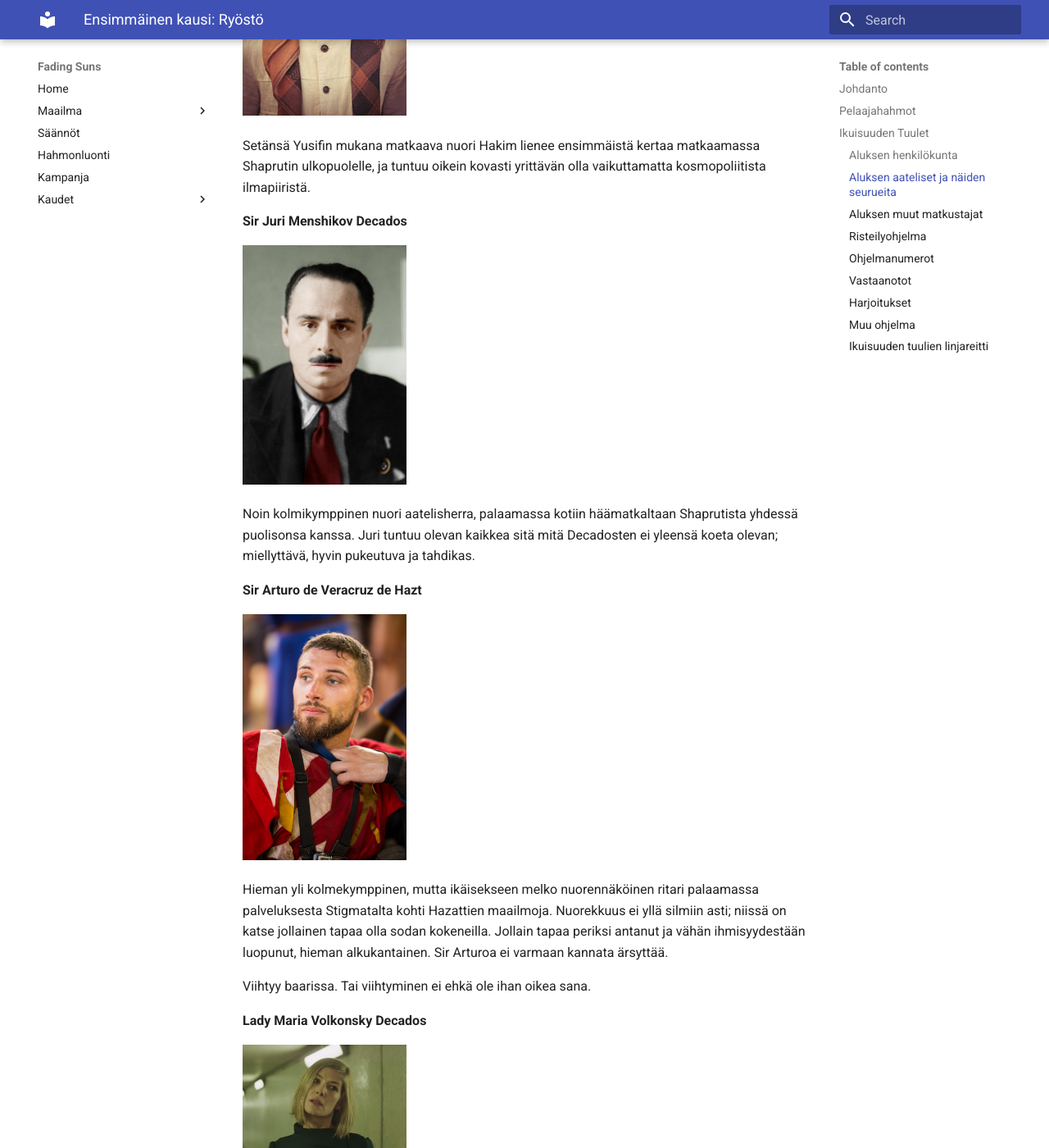
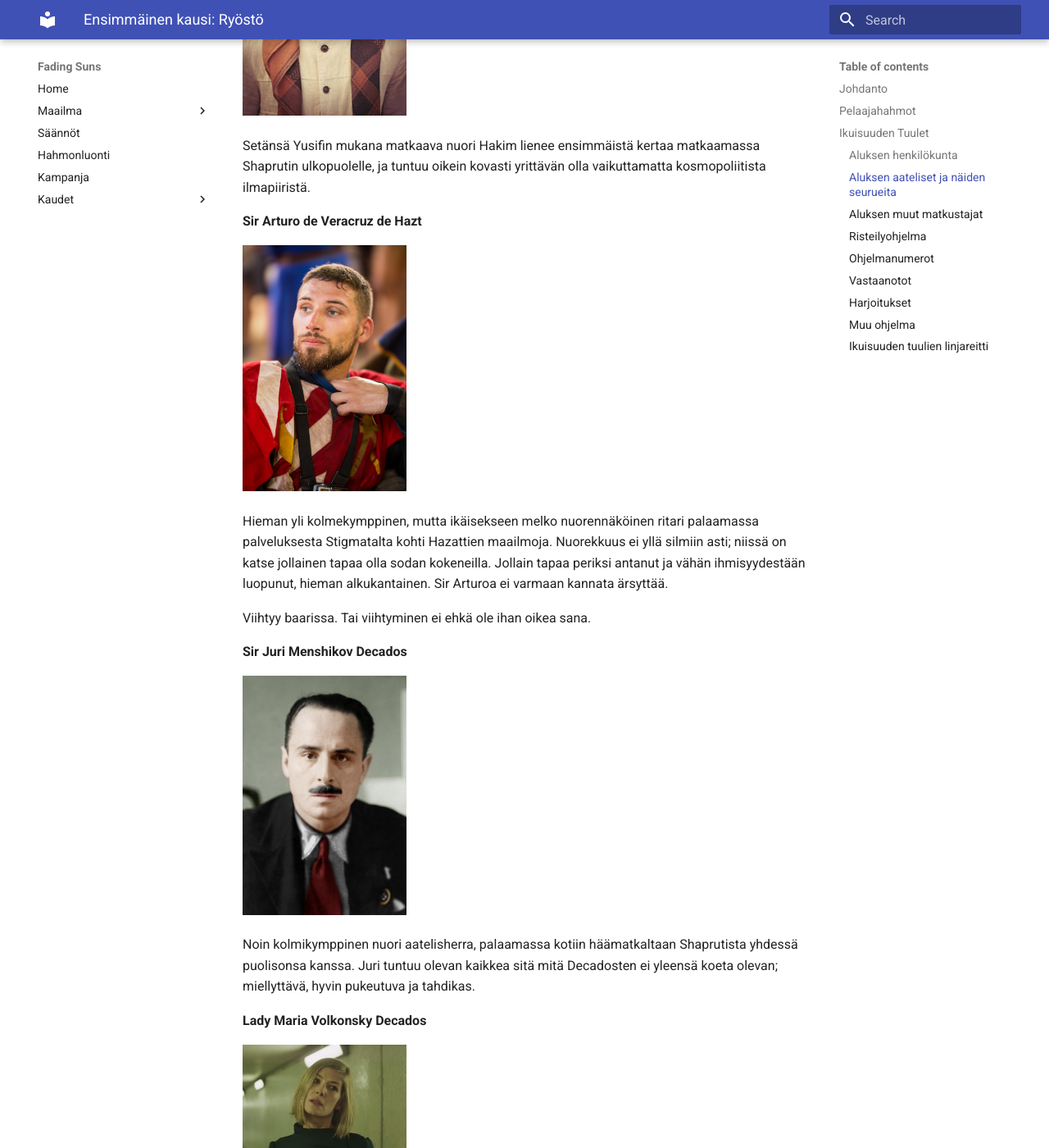
Before and after one commit to mertenator100/mertenator100.github.io, an MkDocs documentation site: the page built from docs/kausi1.md, in a window 1280 px wide and 1400 px high, scrolled down 6720 px. Shown: the whole window at 82% size. Built offline with MkDocs 1.6.1 and Material for MkDocs 9.7.7, drawn with Linux system fonts in a browser that asks for light colours; some of the changed lines change nothing that is shown.

Commit message:
hahmofix

```diff
--- a/docs/kausi1.md
+++ b/docs/kausi1.md
@@ -106,12 +106,6 @@ Hillitty ja huomaavainen Al-Malik -suvun gentlemanni, matkalla kotiplaneetaltaan
 
 Setänsä Yusifin mukana matkaava nuori Hakim lienee ensimmäistä kertaa matkaamassa Shaprutin ulkopuolelle, ja tuntuu oikein kovasti yrittävän olla vaikuttamatta kosmopoliitista ilmapiiristä.
 
-**Sir Juri Menshikov Decados**
-
-<img src="/img/juridecados.jpg" alt="Juri" title="Juri" width="200" height="200" />
-
-Noin kolmikymppinen nuori aatelisherra, palaamassa kotiin häämatkaltaan Shaprutista yhdessä puolisonsa kanssa. Juri tuntuu olevan kaikkea sitä mitä Decadosten ei yleensä koeta olevan; miellyttävä, hyvin pukeutuva ja tahdikas.
-
 **Sir Arturo de Veracruz de Hazt**
 
 <img src="/img/arturo.jpg" alt="Arturo" title="Arturo" width="200" height="200" />
@@ -119,6 +113,12 @@ Noin kolmikymppinen nuori aatelisherra, palaamassa kotiin häämatkaltaan Shapru
 Hieman yli kolmekymppinen, mutta ikäisekseen melko nuorennäköinen ritari palaamassa palveluksesta Stigmatalta kohti Hazattien maailmoja. Nuorekkuus ei yllä silmiin asti; niissä on katse jollainen tapaa olla sodan kokeneilla. Jollain tapaa periksi antanut ja vähän ihmisyydestään luopunut, hieman alkukantainen. Sir Arturoa ei varmaan kannata ärsyttää.
 
 Viihtyy baarissa. Tai viihtyminen ei ehkä ole ihan oikea sana.
+
+**Sir Juri Menshikov Decados**
+
+<img src="/img/juridecados.jpg" alt="Juri" title="Juri" width="200" height="200" />
+
+Noin kolmikymppinen nuori aatelisherra, palaamassa kotiin häämatkaltaan Shaprutista yhdessä puolisonsa kanssa. Juri tuntuu olevan kaikkea sitä mitä Decadosten ei yleensä koeta olevan; miellyttävä, hyvin pukeutuva ja tahdikas.
 
 **Lady Maria Volkonsky Decados**
 
```
